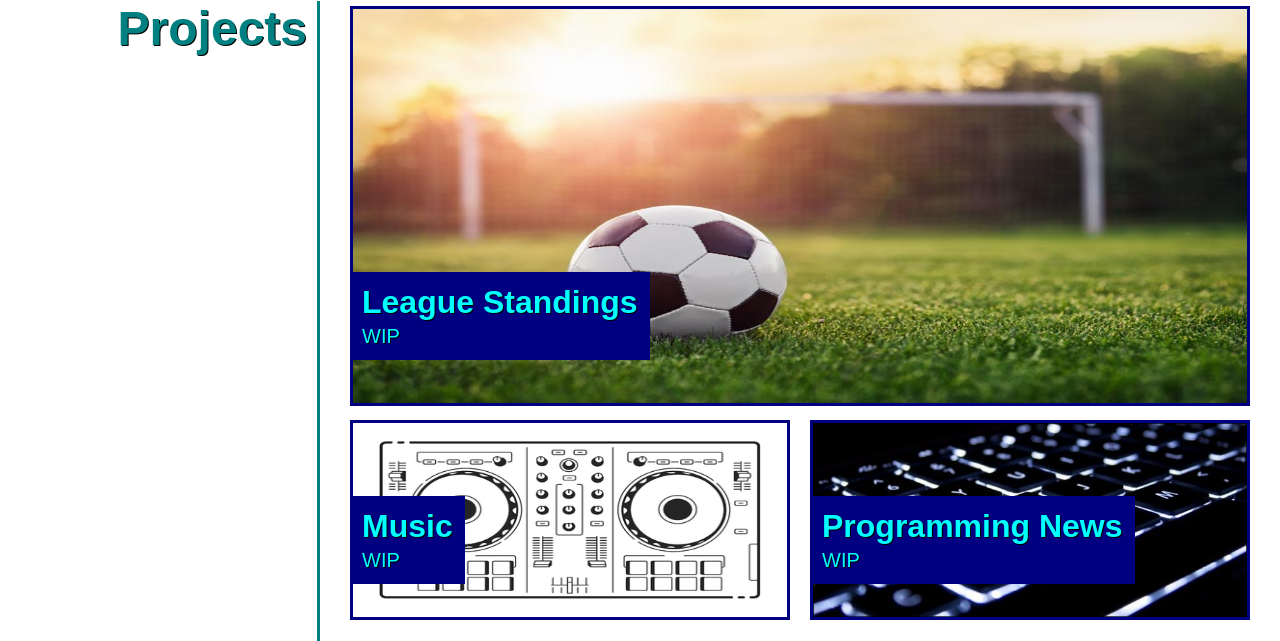
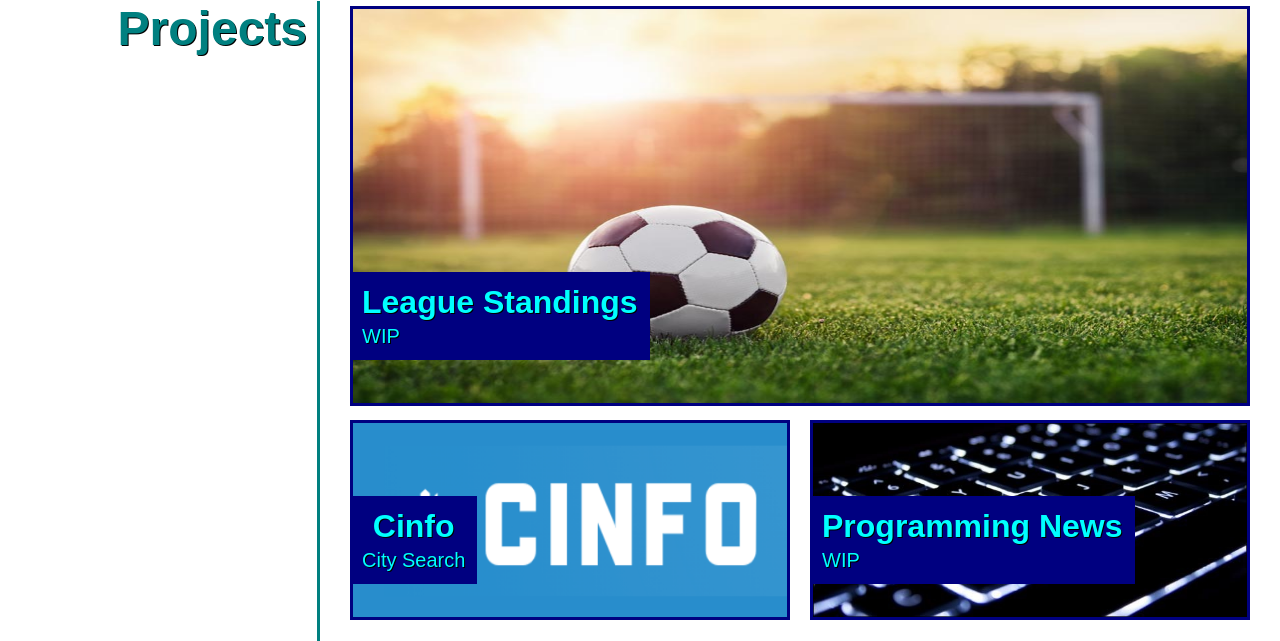
Before and after one commit to adambedingfield/Portfolio, a plain HTML site: page index.html in a window 1280 px wide. Shown: the part 1090-1731 px from the top of the page. Drawn offline with Linux system fonts and the light colour scheme.

Commit message:
added cinfo project

```diff
--- a/index.html
+++ b/index.html
@@ -73,17 +73,19 @@
                 <!-- Smaller Projects -->
                 <div class="small-project">
                     <div class="anchor">
-                       <img src="./assets/images/mixer.jpg" alt="D.J. Turntable"/>
+                        <a href="https://xavy-romeo.github.io/project-1-ucla/">
+                            <img src="./assets/images/cinfo.png" alt="Cinfo"/>
                             <div class="info-position">
                                 <ul>
                                     <li>
-                                   Music
+                                        Cinfo
                                     </li>
                                     <li>
-                                   WIP
+                                        City Search
                                     </li>
                                 </ul>
                             </div>
+                        </a>
                     </div>
                     <div class="anchor">
                         <img src="./assets/images/keyboard.jpg" alt="lit up computer keyboard"/>
@@ -116,7 +118,6 @@
                   <div class="anchor">
                         <a href="https://adambedingfield.github.io/run-buddy/">
                           <img src="./assets/images/run-buddy.jpg" alt="Run Buddy website"  />
-                        </a>
                           <div class="info-position">
                               <ul>
                                   <li>
@@ -127,6 +128,7 @@
                                     </li>
                                 </ul>
                             </div>
+                        </a>
                   </div>
                 </div>
             </div>
```
Also changed, not shown: assets/images/cinfo.png (added), 3 other files. Lines whose indentation alone changed are shown as unchanged.
